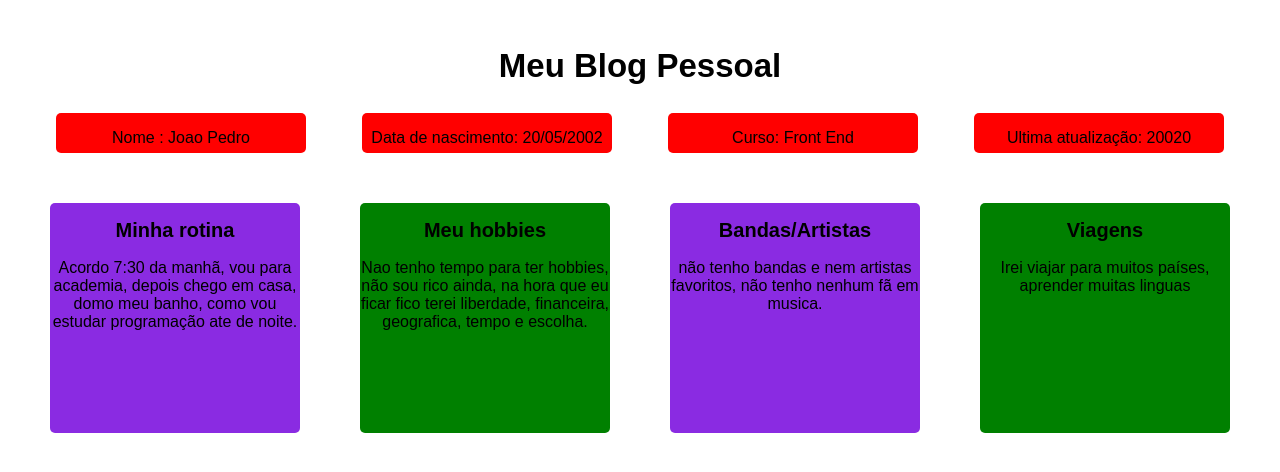
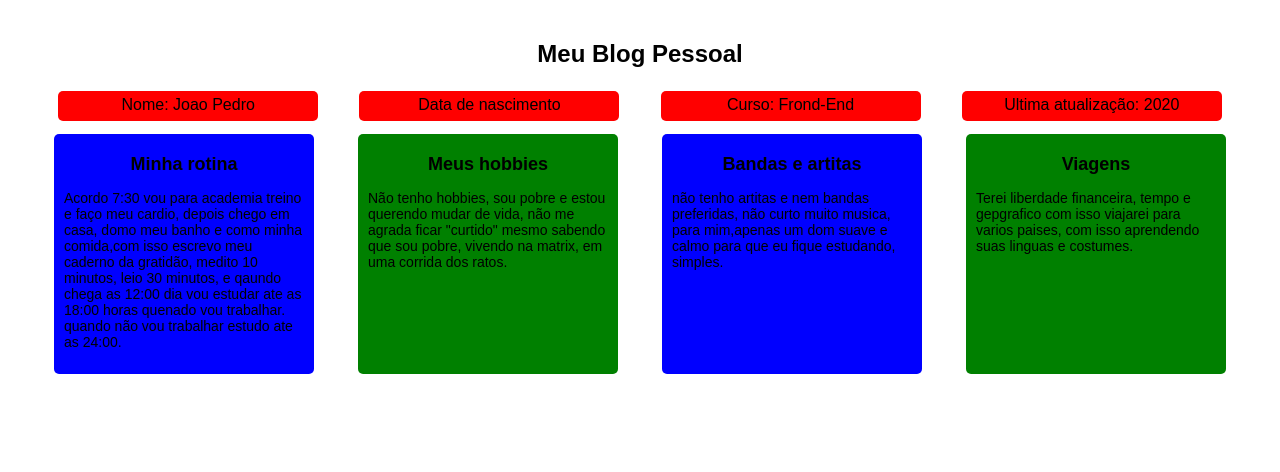
Before and after one commit to jpdias21/MinhaPrimeiraPagina, a plain HTML site: page PrimeiraPagina 1.0/index.html in a window 1280 px wide. Drawn offline with Linux system fonts and the light colour scheme.

Commit message:
adicionando pasta

```diff
--- a/PrimeiraPagina 1.0/index.css
+++ b/PrimeiraPagina 1.0/index.css
@@ -1,77 +1,57 @@
 body{
     font-family: Arial, Helvetica, sans-serif;
     padding: 20px;
-    margin: auto;
+    margin: 0px;
+}
+.blog{
+    text-align: center;
 
 }
+.info-1{
+    display: flex;
+    flex-direction: row;
+    flex-wrap: wrap;
+    justify-content: space-evenly;
+}
+#num1{
+    width: 250px;
+    height: 20px;
+    text-align: center;
+    border-radius: 5px;
+    margin: 3px;
+    padding: 5px;
+    word-wrap: break-word;
+    background-color: red;
 
-.blog-container{
-    width: 700px;
-    margin: 0 auto;
 }
-header {
-    background-color: #333;
-    color: white;
-    padding: 20px;
-    text-align: center;
+.separar{
+    display: flex;
+    flex-direction: row;
+    flex-wrap: wrap;
+    justify-content: space-evenly;
+}
+.sessao{
+    height: 230px;
+    width: 250px;
+    margin: 10px;
+    padding: 5px;
     border-radius: 5px;
 }
 
-.blog{
+.sessao h1{
     text-align: center;
-    margin: 10px auto;
-    font-size: 22px;
+    font-size: 18px;
+}
+.sessao p{
+    padding-left: 5px;
+    padding-right: 5px;
+    font-size: 14px;
+    word-wrap: break-word;
 }
 
-.container{
-    display: flex;
-    flex-wrap: wrap;
-    justify-content: space-evenly
+#azul{
+    background-color: blue;
 }
-.inf {
-    width: 250px;
-    height: 40px;
-    background-color: red;
-    border-radius: 5px;
-    margin-left: 20px;
-    margin-right: 20px;
-    margin-bottom: 50px;
-    text-align: center ;
-    float: left;
-}
-
-.sessao{
-    width: 250px;
-    height: 230px;
-    display: flexbox;
-    float: left;
-    margin-left: 30px;
-    margin-bottom: 50px;
-    margin-right: 30px;
-    flex-wrap: wrap;
-    justify-content: space-between;
-    word-wrap: break-word;
-    .sessao h1 {
-        font-size: 20px;
-        text-align: center;
-    }
-
-}
-.sessao h1{
-    font-size: 20px;
-}
-.sessao p{
-    font-size: 16 px;
-
-}
-#roxo{
-    background-color: blueviolet;
-    border-radius: 5px;
-    text-align: center;
-}
-
 #verde{
     background-color: green;
-    border-radius: 5px;
-    text-align: center;
 }
--- a/PrimeiraPagina 1.0/index.html
+++ b/PrimeiraPagina 1.0/index.html
@@ -1,69 +1,63 @@
 <!DOCTYPE html>
-<html lang="en">
-
+<html>
 <head>
     <meta charset="UTF-8">
     <meta name="viewport" content="width=device-width, initial-scale=1.0">
-    <title>Document</title>
+    <title>Primeira pagina</title>
     <link rel="stylesheet" href="./index.css">
 </head>
-
 <body>
     <div>
         <section class="blog">
+            <div>
                 <h1>Meu Blog Pessoal</h1>
-        </section>
-    </div>
-    <div>
-        <section class="container">
-            <div class="inf">
-                <p>Nome : Joao Pedro</p>
-            </div>
-            <div class="inf">
-                <p>Data de nascimento: 20/05/2002</p>
-            </div>
-            <div class="inf">
-                <p>Curso: Front End</p>
-            </div>
-            <div class="inf">
-                <p>Ultima atualização: 20020</p>
             </div>
         </section>
     </div>
     <div>
-        <section class="sessao" id="roxo">
+        <section class="info-1">
+            <p id="num1">Nome: Joao Pedro</p>
+            <p id="num1">Data de nascimento</p>
+            <p id="num1">Curso: Frond-End</p>
+            <p id="num1">Ultima atualização: 2020</p>
+        </section>
+    </div>
+    <div class="separar">
+        <div class="sessao" id="azul">
+            <section class="a">
                     <h1>Minha rotina</h1>
                 <div>
-                <p>Acordo 7:30 da manhã, vou para academia, depois chego em casa, domo meu banho, como
-                    vou estudar programação ate de noite.
-                </p>
+                    <p>Acordo 7:30 vou para academia treino e faço meu cardio, depois chego em casa, domo meu banho e como minha comida,com isso escrevo meu caderno da gratidão, medito 10 minutos, leio 30 minutos, e qaundo chega as 12:00 dia vou estudar ate as 18:00 horas quenado vou trabalhar. quando não vou trabalhar estudo ate as 24:00. </p>
                 </div>
             </section>
         </div>
+        <div class="sessao" id="verde">
+            <section class="a">
+
+                    <h1>Meus hobbies</h1>
                 <div>
-        <section class="sessao" id="verde">
-            <h1>Meu hobbies</h1>
-            <div>
-                <p>Nao tenho tempo para ter hobbies, não sou rico ainda, na hora que eu ficar fico
-                    terei liberdade, financeira, geografica, tempo e escolha.
-                </p>
+                    <p>Não tenho hobbies, sou pobre  e estou querendo mudar de vida, não me agrada ficar "curtido" mesmo sabendo que sou pobre, vivendo na matrix, em uma corrida dos ratos.</p>
                 </div>
             </section>
         </div>
+        <div class="sessao" id="azul">
+            <section class="a">
+                    <h1>Bandas e artitas</h1>
                     <div>
-        <section class="sessao" id="roxo">
-            <h1>Bandas/Artistas</h1>
-            <div>não tenho bandas e nem artistas favoritos, não tenho nenhum fã em musica.</div>
-        </section>
-    </div>
-    <div>
-        <section class="sessao" id="verde">
-            <h1>Viagens</h1>
-            <div>
-                <p>Irei viajar para muitos países, aprender muitas linguas</p>
+                        <p>não tenho artitas e nem bandas preferidas, não curto muito musica, para mim,apenas um dom suave e calmo para que eu fique estudando, simples.</p>
                     </div>
             </section>
         </div>
+        <div class="sessao" id="verde">
+            <section class="a">
+                        <h1> Viagens</h1>
+                    <div>
+                        <p>Terei liberdade financeira, tempo e gepgrafico com isso viajarei para varios paises, com isso aprendendo suas linguas e costumes.</p>
+                    </div>
+                </div>
+            </section>
+        </div>
+    </div>
+
 </body>
-
 </html>
```
Lines whose indentation alone changed are shown as unchanged.
